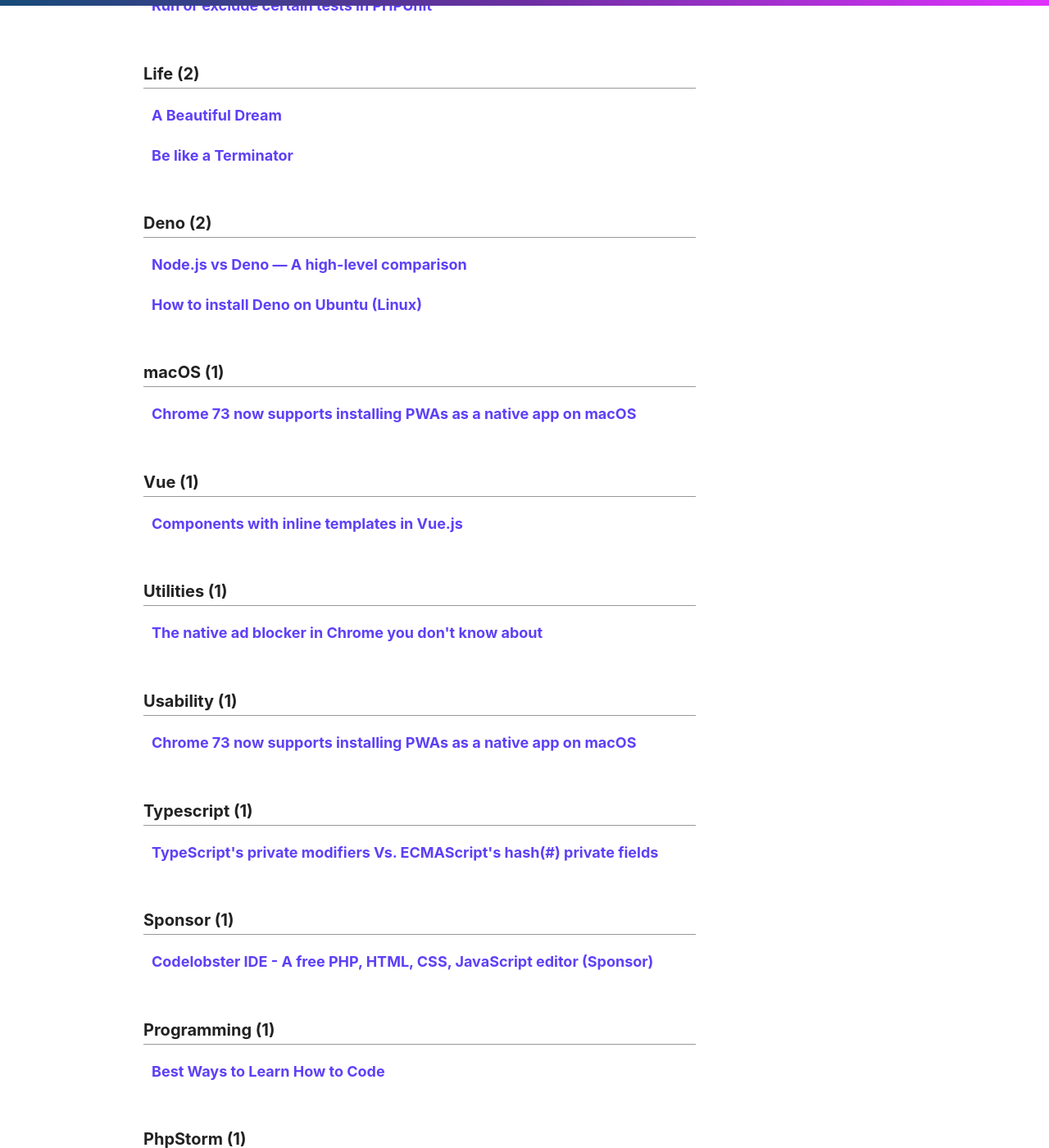
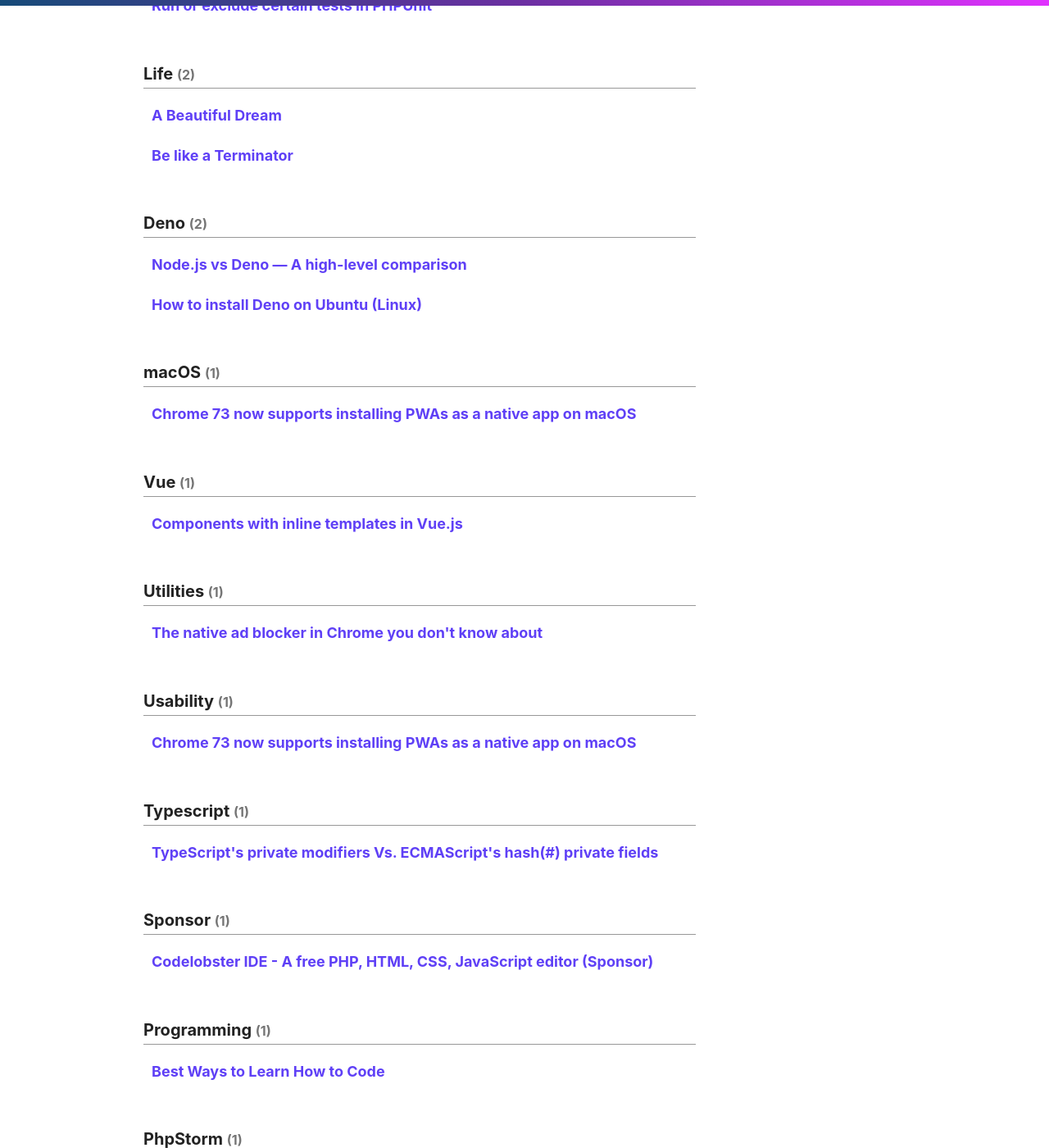
Before and after one commit to varunkumardev/amitmerchant1990.github.io, a Jekyll site: the page built from _pages/categories.md, in a window 1280 px wide and 1400 px high, scrolled down 16047 px. Shown: the whole window at 82% size. Built offline with Jekyll 4.4.1, drawn with Linux system fonts in a browser that asks for light colours; some of the changed text lies outside the part shown.

Commit message:
style update for category count.

```diff
--- a/_pages/categories.md
+++ b/_pages/categories.md
@@ -30,7 +30,7 @@
     {% if categoryitems[1] != null %}
       <div class="archive-group">
         <a name="{{ categoryitems[1] | slugize }}"></a>
-        <h3 class="category-head">{{ categoryitems[1] }} ({{ categoryitems[2] }})</h3>
+        <h3 class="category-head">{{ categoryitems[1] }} <span class="category-post-count">({{ categoryitems[2] }})</span></h3>
         <div class="category-posts">
         {% capture category_name %}{{ categoryitems[1] | slugize }}{% endcapture %}
         {% for post in site.categories[category_name] %}
--- a/style.scss
+++ b/style.scss
@@ -253,6 +253,11 @@
 
 .archive-group {
   margin-bottom: 50px;
+
+  .category-post-count {
+    color: #757575;
+    font-size: 16px;
+  }
 
   h3 {
     border-bottom: 1px solid #989898;
```
